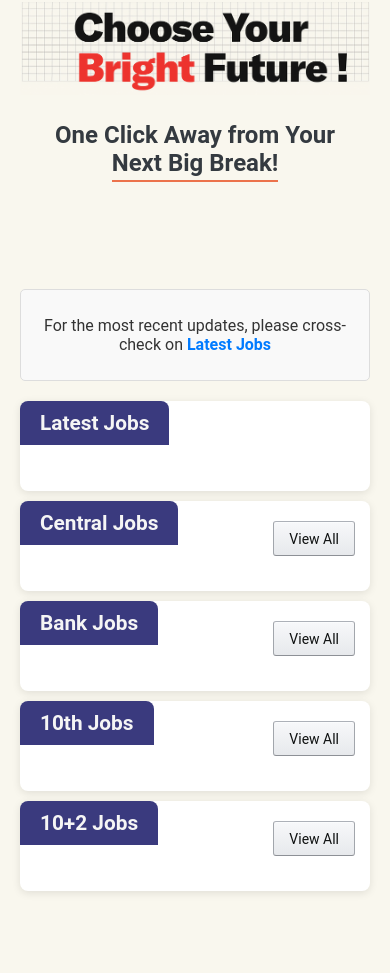
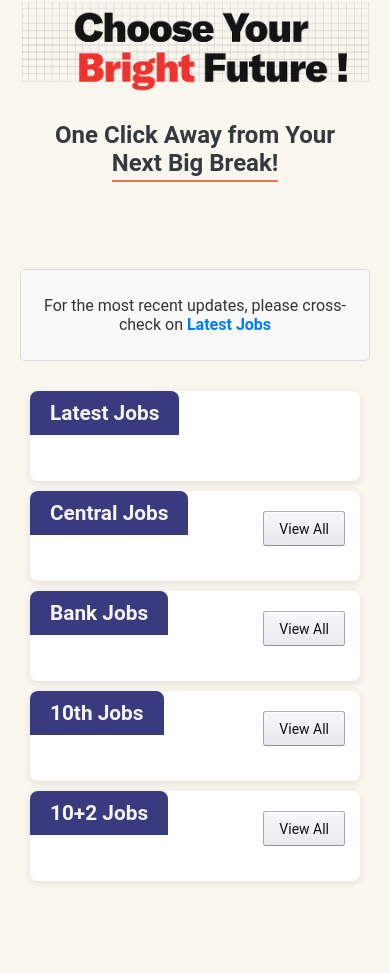
Before and after one commit to sudo-Harshk/project-v-frontend, a website: page index.html in a window 390 px wide. Shown: the part 81-1054 px from the top of the page. Drawn offline with Linux system fonts and the light colour scheme; a script that the page names is missing; a web font is replaced by a local one.

Commit message:
modified:   styles.css

```diff
--- a/styles.css
+++ b/styles.css
@@ -115,12 +115,12 @@ nav {
 
 @media (max-width: 768px) {
   .nav-links {
-    display: none; /* Hide nav links initially */
-    flex-direction: column; /* Stack links vertically on mobile */
+    display: none;
+    flex-direction: column;
   }
 
   .nav-links.active {
-    display: flex; /* Show nav links when active */
+    display: flex;
   }
 
   .menu-icon {
@@ -550,9 +550,17 @@ button:active {
   }
 
   .state-container {
-    grid-template-columns: repeat(2, 1fr);
-    max-width: 700px;
-    gap: 15px;
+    grid-template-columns: 1fr;
+    max-width: 100%;
+    gap: 20px;
+    padding: 10px;
+  }
+
+  .job-categories {
+    grid-template-columns: 1fr;
+    max-width: 100%;
+    gap: 20px;
+    padding: 10px;
   }
 
   .controls {
@@ -569,7 +577,7 @@ button:active {
 
 @media (max-width: 400px) {
   .state-container, .job-categories {
-    grid-template-columns: 1fr; /* Single column */
+    grid-template-columns: 1fr;
     gap: 10px;
   }
 
@@ -604,6 +612,7 @@ button:active {
     height: 2px;
     background-color: #ec724b;
   }
+
   #video-search {
     font-size: 30px;
     line-height: 60px;
```
